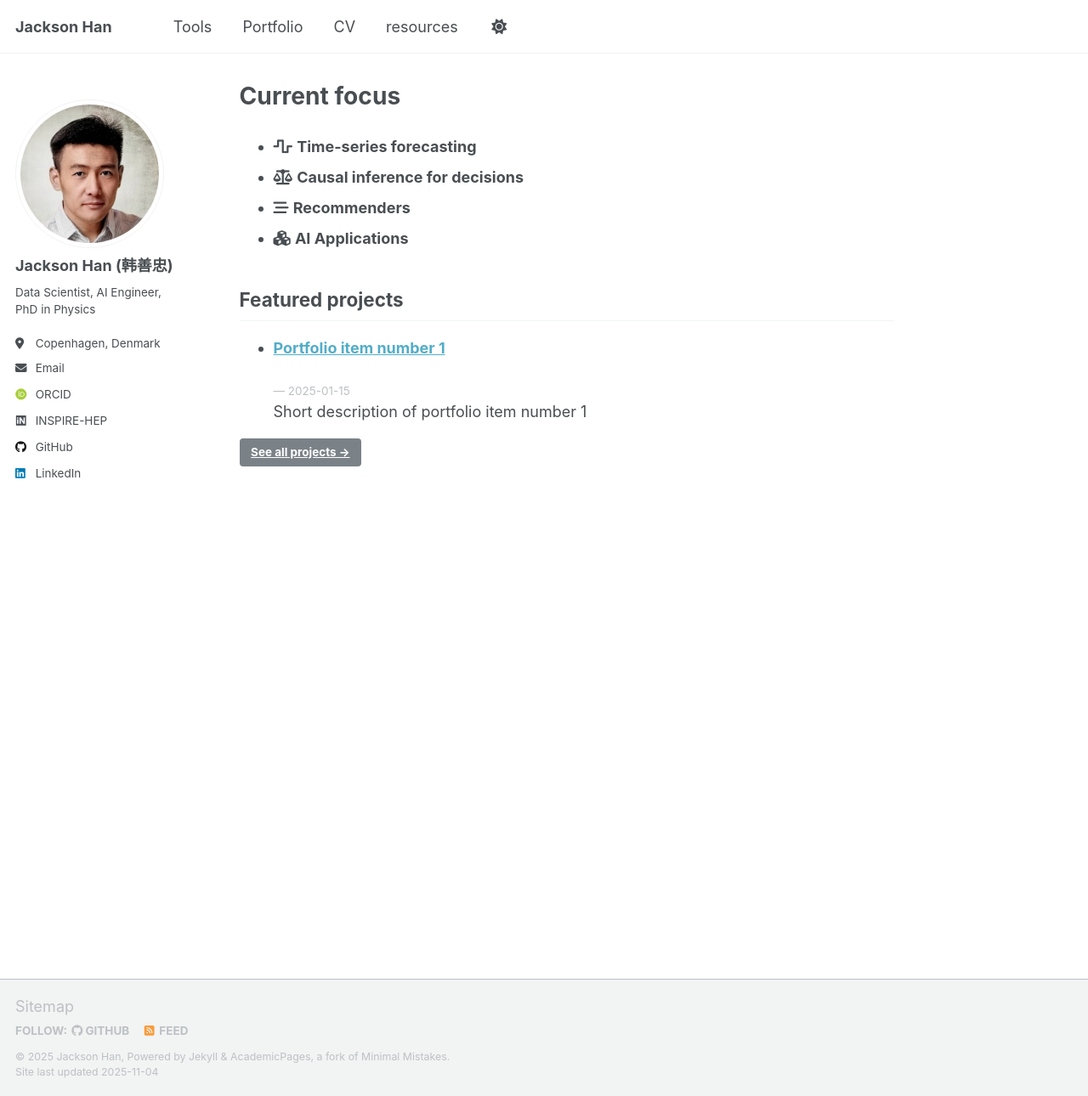
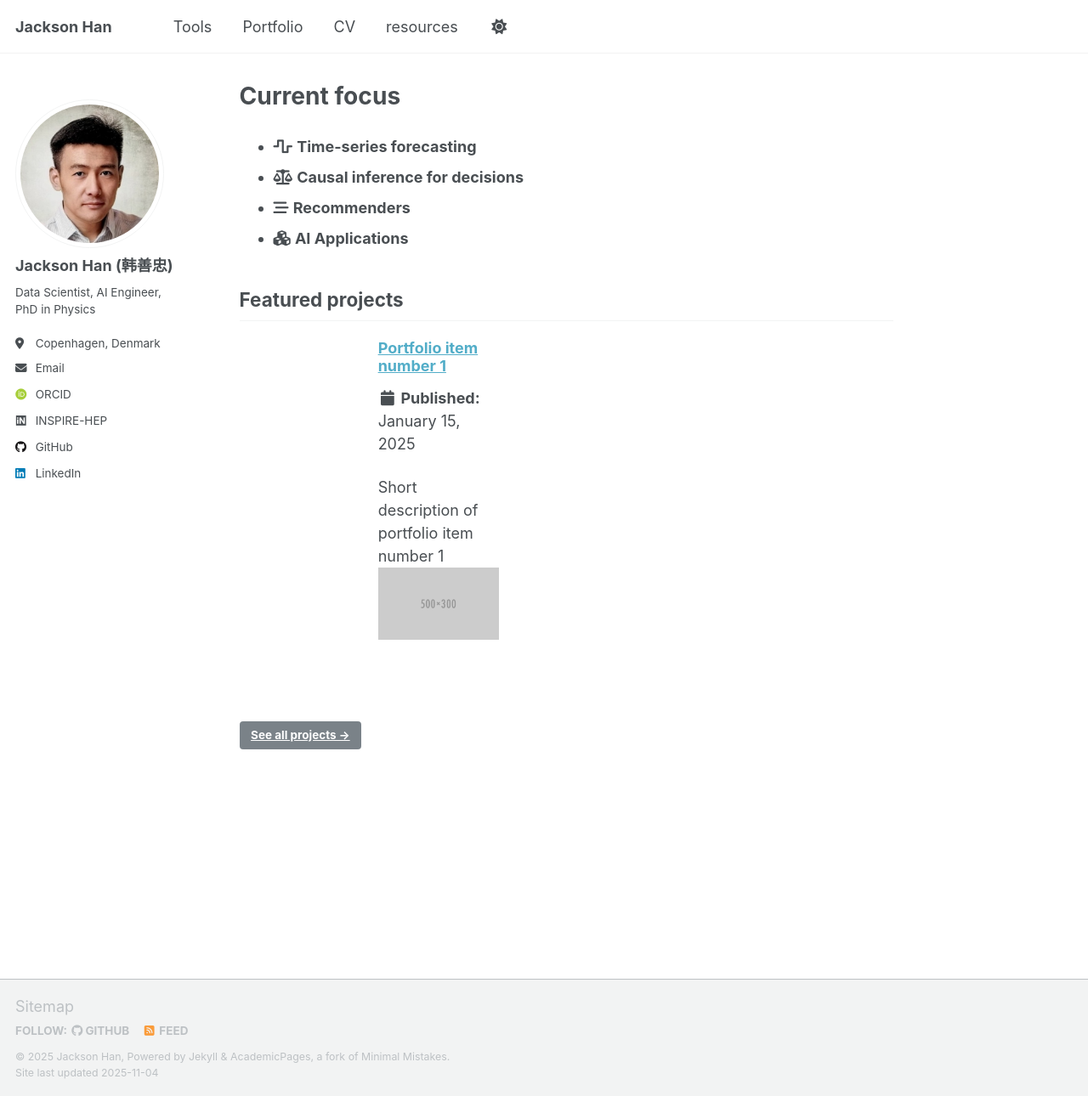
Before and after one commit to Jackson00Han/Jackson00Han.github.io, a Jekyll site: the page built from _pages/about.md, in a window 1280 px wide and 1290 px high. Shown: the whole window at 85% size. Built offline with Jekyll 4.4.1, drawn with Linux system fonts in a browser that asks for light colours; some web fonts are replaced; a script that is not in the unit is left out.

Commit message:
up about.md with new featured_project settings

```diff
--- a/_pages/about.md
+++ b/_pages/about.md
@@ -15,18 +15,15 @@ redirect_from:
 
 
 ## Featured projects
-{% assign featured = site.portfolio | where_exp: "p", "p.featured == true" | sort: "date" | reverse %}
+{% assign featured = site.portfolio | where_exp: "item", "item.featured == true" | sort: "date" | reverse %}
+
 {% if featured and featured.size > 0 %}
-<ul>
-{% for p in featured limit:3 %}
-  <li>
-    <a href="{{ p.url | relative_url }}"><strong>{{ p.title }}</strong></a>
-    <span class="page__meta">— {{ p.date | date: "%Y-%m-%d" }}</span><br>
-    {{ p.excerpt | strip_html | truncate: 140 }}
-  </li>
-{% endfor %}
-</ul>
-<p><a class="btn" href="/portfolio/">See all projects →</a></p>
+  <div class="archive">
+    {% for post in featured limit: 3 %}
+      {% include archive-single.html type="grid" %}
+    {% endfor %}
+  </div>
+  <p><a class="btn" href="{{ '/portfolio/' | relative_url }}">See all projects →</a></p>
 {% else %}
-<p class="notice--info">Add <code>featured: true</code> to items in <code>_portfolio/</code> to show them here.</p>
+  <p class="notice--info">Add <code>featured: true</code> to items in <code>_portfolio/</code> to show them here.</p>
 {% endif %}
```
